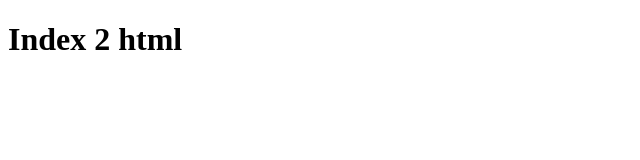
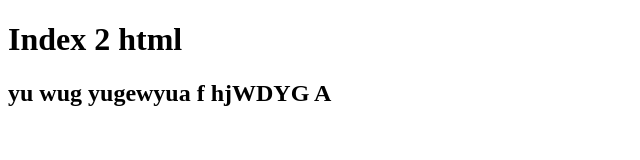
Before and after one commit to iqranaz240/batch11-5-8, a plain HTML site: page index2.html in a window 1280 px wide. Shown: the whole page, without its empty margins (0-640 px from the left). Drawn offline with Linux system fonts and the light colour scheme.

Commit message:
cloned changes

```diff
--- a/index2.html
+++ b/index2.html
@@ -7,5 +7,6 @@
 </head>
 <body>
     <h1>Index 2 html</h1>
+    <h2>yu wug yugewyua f hjWDYG A</h2>
 </body>
 </html>
```
